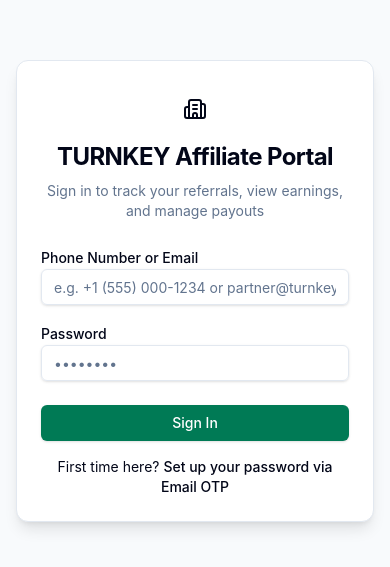
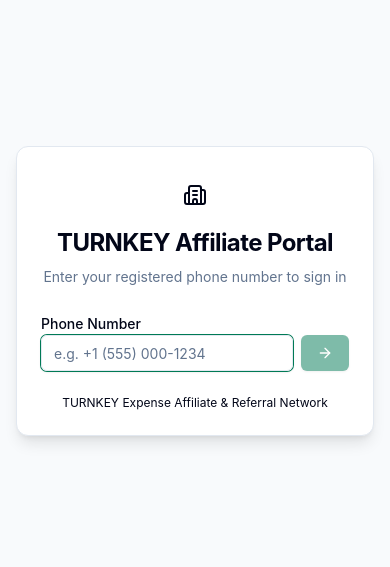
Before and after one commit to fsdevriver/turnkey-expense-affiliate, a React (Vite) app: page /login in a window 390 px wide. Shown: the part 131-698 px from the top of the page. Built offline with nearby package versions, Linux system fonts and the light colour scheme.

Commit message:
feat(auth): add phone-first lookup, OTP auto-submit, password setup & fix header opacity

```diff
--- a/src/pages/Dashboard.jsx
+++ b/src/pages/Dashboard.jsx
@@ -155,14 +155,14 @@
   return (
     <div className="min-h-screen bg-background">
       {/* Top Navbar */}
-      <header className="sticky top-0 z-40 border-b bg-card">
+      <header className="sticky top-0 z-50 border-b border-border/80 bg-white/95 dark:bg-slate-900/95 backdrop-blur-md shadow-sm">
         <div className="max-w-7xl mx-auto px-4 sm:px-6 lg:px-8 h-16 flex items-center justify-between">
           <div className="flex items-center gap-3">
-            <div className="w-8 h-8 rounded-lg bg-primary/10 text-primary flex items-center justify-center font-bold">
+            <div className="w-8 h-8 rounded-lg bg-emerald-700/10 text-emerald-700 flex items-center justify-center font-bold">
               <Building2 className="h-5 w-5" />
             </div>
             <span className="font-bold text-lg text-foreground tracking-tight">TURNKEY Affiliate</span>
-            <Badge variant="outline" className="bg-primary/10 text-primary border-primary/20 text-xs hidden sm:inline-flex">
+            <Badge variant="outline" className="bg-emerald-50 text-emerald-700 border-emerald-200 text-xs hidden sm:inline-flex">
               Portal
             </Badge>
           </div>
--- a/src/pages/Login.jsx
+++ b/src/pages/Login.jsx
@@ -1,22 +1,92 @@
 import React, { useState } from 'react';
-import { useNavigate, Link } from 'react-router-dom';
+import { useNavigate } from 'react-router-dom';
 import api from '../services/api';
 import { Card, CardHeader, CardTitle, CardDescription, CardContent, CardFooter } from '../components/ui/card';
 import { Input } from '../components/ui/input';
 import { Button } from '../components/ui/button';
-import { Building2, AlertCircle } from 'lucide-react';
+import { Building2, AlertCircle, ArrowRight, ArrowLeft, KeyRound, CheckCircle2, ShieldCheck } from 'lucide-react';
 
 export const Login = () => {
-  const [identifier, setIdentifier] = useState('');
+  // Steps:
+  // 1: Phone input -> Click next arrow
+  // 'password': Old user -> Enter password & submit login
+  // 'otp': New user -> Enter 6-digit OTP (auto-submits on 6 digits)
+  // 'setPassword': New user -> Enter password & confirm password -> submit to activate & login
+  const [step, setStep] = useState(1);
+
+  const [phone, setPhone] = useState('');
+  const [partnerName, setPartnerName] = useState('');
+  const [maskedEmail, setMaskedEmail] = useState('');
+
+  // Password for existing user
   const [password, setPassword] = useState('');
+
+  // OTP for new user
+  const [otp, setOtp] = useState('');
+
+  // New password & confirm for new user
+  const [newPassword, setNewPassword] = useState('');
+  const [confirmPassword, setConfirmPassword] = useState('');
+
   const [loading, setLoading] = useState(false);
   const [error, setError] = useState(null);
+  const [infoMsg, setInfoMsg] = useState(null);
   const navigate = useNavigate();
 
-  const handleLogin = async (e) => {
-    e.preventDefault();
-    if (!identifier.trim() || !password) {
-      setError('Please enter your phone number or email and password');
+  // Reset to phone step
+  const handleReset = () => {
+    setStep(1);
+    setPassword('');
+    setOtp('');
+    setNewPassword('');
+    setConfirmPassword('');
+    setError(null);
+    setInfoMsg(null);
+  };
+
+  // Step 1: Submit Phone Number / Check User
+  const handleCheckPhone = async (e) => {
+    if (e) e.preventDefault();
+    const cleanPhone = phone.trim();
+    if (!cleanPhone) {
+      setError('Please enter your registered phone number');
+      return;
+    }
+
+    try {
+      setLoading(true);
+      setError(null);
+      setInfoMsg(null);
+
+      const res = await api.post('/partner/check-identifier', {
+        identifier: cleanPhone,
+      });
+
+      if (res.data?.success) {
+        setPartnerName(res.data.name || '');
+
+        if (res.data.has_password) {
+          // Existing user with password set
+          setStep('password');
+        } else {
+          // New user -> OTP was dispatched
+          setMaskedEmail(res.data.email_masked || '');
+          setInfoMsg(res.data.message || 'Verification code sent to your registered email.');
+          setStep('otp');
+        }
+      }
+    } catch (err) {
+      setError(err.response?.data?.message || 'Account not found. Please contact support or administrator.');
+    } finally {
+      setLoading(false);
+    }
+  };
+
+  // Old user: Login with existing password
+  const handleLoginExisting = async (e) => {
+    if (e) e.preventDefault();
+    if (!password) {
+      setError('Please enter your password');
       return;
     }
 
@@ -24,7 +94,7 @@
       setLoading(true);
       setError(null);
       const res = await api.post('/partner/login', {
-        identifier: identifier.trim(),
+        identifier: phone.trim(),
         password,
       });
 
@@ -34,7 +104,89 @@
         navigate('/dashboard');
       }
     } catch (err) {
-      setError(err.response?.data?.message || 'Login failed. Please check your credentials.');
+      setError(err.response?.data?.message || 'Invalid password. Please try again.');
+    } finally {
+      setLoading(false);
+    }
+  };
+
+  // Auto-submit OTP verification when 6 digits are entered
+  const handleOtpChange = (e) => {
+    const val = e.target.value.replace(/\D/g, '').slice(0, 6);
+    setOtp(val);
+    setError(null);
+
+    if (val.length === 6) {
+      submitVerifyOtp(val);
+    }
+  };
+
+  const submitVerifyOtp = async (code) => {
+    try {
+      setLoading(true);
+      setError(null);
+      const res = await api.post('/partner/verify-setup-otp-only', {
+        identifier: phone.trim(),
+        otp: code,
+      });
+
+      if (res.data?.success) {
+        setInfoMsg('Code verified! Please set your new password.');
+        setStep('setPassword');
+      }
+    } catch (err) {
+      setError(err.response?.data?.message || 'Invalid verification code. Please check and try again.');
+    } finally {
+      setLoading(false);
+    }
+  };
+
+  // Resend OTP
+  const handleResendOtp = async () => {
+    try {
+      setLoading(true);
+      setError(null);
+      const res = await api.post('/partner/request-setup-otp', {
+        identifier: phone.trim(),
+      });
+      if (res.data?.success) {
+        setInfoMsg(res.data.message || 'New verification code sent!');
+      }
+    } catch (err) {
+      setError(err.response?.data?.message || 'Failed to resend code');
+    } finally {
+      setLoading(false);
+    }
+  };
+
+  // New user: Set password and auto-login
+  const handleSetPasswordAndLogin = async (e) => {
+    if (e) e.preventDefault();
+    if (newPassword.length < 6) {
+      setError('Password must be at least 6 characters long');
+      return;
+    }
+    if (newPassword !== confirmPassword) {
+      setError('Passwords do not match');
+      return;
+    }
+
+    try {
+      setLoading(true);
+      setError(null);
+      const res = await api.post('/partner/verify-setup-otp', {
+        identifier: phone.trim(),
+        otp: otp.trim(),
+        password: newPassword,
+      });
+
+      if (res.data?.success && res.data?.token) {
+        localStorage.setItem('turnkey_partner_token', res.data.token);
+        localStorage.setItem('turnkey_partner_profile', JSON.stringify(res.data.partner));
+        navigate('/dashboard');
+      }
+    } catch (err) {
+      setError(err.response?.data?.message || 'Failed to set password. Please try again.');
     } finally {
       setLoading(false);
     }
@@ -49,11 +201,13 @@
           </div>
           <CardTitle className="text-2xl font-bold tracking-tight">TURNKEY Affiliate Portal</CardTitle>
           <CardDescription>
-            Sign in to track your referrals, view earnings, and manage payouts
+            {step === 1 && 'Enter your registered phone number to sign in'}
+            {step === 'password' && `Welcome back, ${partnerName || 'Partner'}! Enter your password.`}
+            {step === 'otp' && 'Enter the 6-digit verification code sent to your email'}
+            {step === 'setPassword' && 'Create your password to complete activation'}
           </CardDescription>
         </CardHeader>
 
-        <form onSubmit={handleLogin}>
         <CardContent className="space-y-4">
           {error && (
             <div className="p-3 rounded-lg bg-destructive/10 text-destructive border border-destructive/20 text-sm flex items-center gap-2">
@@ -62,45 +216,161 @@
             </div>
           )}
 
+          {infoMsg && (
+            <div className="p-3 rounded-lg bg-emerald-50 text-emerald-800 dark:bg-emerald-950/40 dark:text-emerald-300 border border-emerald-200 dark:border-emerald-800/40 text-sm flex items-center gap-2">
+              <CheckCircle2 className="h-4 w-4 shrink-0 text-emerald-600" />
+              <span>{infoMsg}</span>
+            </div>
+          )}
+
+          {/* STEP 1: Phone Number Input with Next Arrow */}
+          {step === 1 && (
+            <form onSubmit={handleCheckPhone} className="space-y-4">
               <div className="space-y-1.5">
-              <label className="text-sm font-medium text-foreground">
-                Phone Number or Email
-              </label>
+                <label className="text-sm font-medium text-foreground">Phone Number</label>
+                <div className="flex gap-2">
                   <Input
-                type="text"
-                placeholder="e.g. +1 (555) 000-1234 or partner@turnkey.com"
-                value={identifier}
-                onChange={(e) => setIdentifier(e.target.value)}
+                    type="tel"
+                    placeholder="e.g. +1 (555) 000-1234"
+                    value={phone}
+                    onChange={(e) => setPhone(e.target.value)}
                     required
+                    autoFocus
+                    className="flex-1"
                   />
+                  <Button type="submit" disabled={loading || !phone.trim()} className="px-4">
+                    {loading ? (
+                      <span className="animate-spin text-sm">⋯</span>
+                    ) : (
+                      <ArrowRight className="h-4 w-4" />
+                    )}
+                  </Button>
+                </div>
+              </div>
+            </form>
+          )}
+
+          {/* STEP 'password': Existing User Password Screen */}
+          {step === 'password' && (
+            <form onSubmit={handleLoginExisting} className="space-y-4">
+              <div className="flex items-center justify-between text-sm bg-muted/50 p-2.5 rounded-lg border">
+                <span className="font-medium text-foreground">{phone}</span>
+                <button
+                  type="button"
+                  onClick={handleReset}
+                  className="text-xs text-primary hover:underline font-medium"
+                >
+                  Change
+                </button>
               </div>
 
               <div className="space-y-1.5">
-              <label className="text-sm font-medium text-foreground">
-                Password
-              </label>
+                <label className="text-sm font-medium text-foreground">Password</label>
                 <Input
                   type="password"
                   placeholder="••••••••"
                   value={password}
                   onChange={(e) => setPassword(e.target.value)}
                   required
+                  autoFocus
                 />
               </div>
-          </CardContent>
 
-          <CardFooter className="flex flex-col gap-4">
               <Button type="submit" disabled={loading} className="w-full">
                 {loading ? 'Signing in...' : 'Sign In'}
               </Button>
-            <div className="text-sm text-center text-muted-foreground">
-              First time here?{' '}
-              <Link to="/setup" className="text-primary hover:underline font-medium">
-                Set up your password via Email OTP
-              </Link>
+            </form>
+          )}
+
+          {/* STEP 'otp': New User OTP Screen (Auto-submits on 6 digits) */}
+          {step === 'otp' && (
+            <div className="space-y-4">
+              <div className="flex items-center justify-between text-sm bg-muted/50 p-2.5 rounded-lg border">
+                <span className="font-medium text-foreground">{phone}</span>
+                <button
+                  type="button"
+                  onClick={handleReset}
+                  className="text-xs text-primary hover:underline font-medium"
+                >
+                  Change
+                </button>
+              </div>
+
+              <div className="space-y-2">
+                <label className="text-sm font-medium text-foreground text-center block">
+                  6-Digit Verification Code
+                </label>
+                <Input
+                  type="text"
+                  maxLength={6}
+                  placeholder="123456"
+                  value={otp}
+                  onChange={handleOtpChange}
+                  autoFocus
+                  disabled={loading}
+                  className="text-center text-2xl tracking-[0.4em] font-mono h-12"
+                />
+                <p className="text-xs text-muted-foreground text-center">
+                  Submits automatically upon entering 6 digits
+                </p>
+              </div>
+
+              <div className="flex items-center justify-between pt-2">
+                <Button variant="ghost" size="sm" onClick={handleReset} className="text-xs">
+                  <ArrowLeft className="h-3.5 w-3.5 mr-1" /> Back
+                </Button>
+                <Button variant="link" size="sm" onClick={handleResendOtp} disabled={loading} className="text-xs">
+                  Resend Code
+                </Button>
+              </div>
+            </div>
+          )}
+
+          {/* STEP 'setPassword': New User Password & Confirm Password */}
+          {step === 'setPassword' && (
+            <form onSubmit={handleSetPasswordAndLogin} className="space-y-4">
+              <div className="flex items-center justify-between text-sm bg-muted/50 p-2.5 rounded-lg border">
+                <span className="font-medium text-foreground">{phone}</span>
+                <span className="text-xs text-emerald-600 flex items-center font-medium">
+                  <ShieldCheck className="h-3.5 w-3.5 mr-1" /> Verified
+                </span>
+              </div>
+
+              <div className="space-y-1.5">
+                <label className="text-sm font-medium text-foreground">Create Password</label>
+                <Input
+                  type="password"
+                  placeholder="At least 6 characters"
+                  value={newPassword}
+                  onChange={(e) => setNewPassword(e.target.value)}
+                  required
+                  autoFocus
+                />
+              </div>
+
+              <div className="space-y-1.5">
+                <label className="text-sm font-medium text-foreground">Confirm Password</label>
+                <Input
+                  type="password"
+                  placeholder="Re-enter password"
+                  value={confirmPassword}
+                  onChange={(e) => setConfirmPassword(e.target.value)}
+                  required
+                />
+              </div>
+
+              <Button type="submit" disabled={loading} className="w-full">
+                {loading ? 'Activating & Signing In...' : 'Save Password & Sign In'}
+              </Button>
+            </form>
+          )}
+        </CardContent>
+
+        <CardFooter className="flex flex-col gap-2 pt-0 pb-6">
+          <div className="text-xs text-center text-muted-foreground">
+            TURNKEY Expense Affiliate & Referral Network
           </div>
         </CardFooter>
-        </form>
       </Card>
     </div>
   );
--- a/src/pages/Setup.jsx
+++ b/src/pages/Setup.jsx
@@ -21,7 +21,7 @@
   const handleRequestOtp = async (e) => {
     e.preventDefault();
     if (!identifier.trim()) {
-      setError('Please enter your registered phone number or email');
+      setError('Please enter your registered phone / email');
       return;
     }
 
@@ -124,7 +124,7 @@
                   required
                 />
                 <p className="text-xs text-muted-foreground">
-                  Enter the phone number or email registered by the administrator.
+                  Enter the phone / email.
                 </p>
               </div>
 
```
Lines whose indentation alone changed are shown as unchanged.
